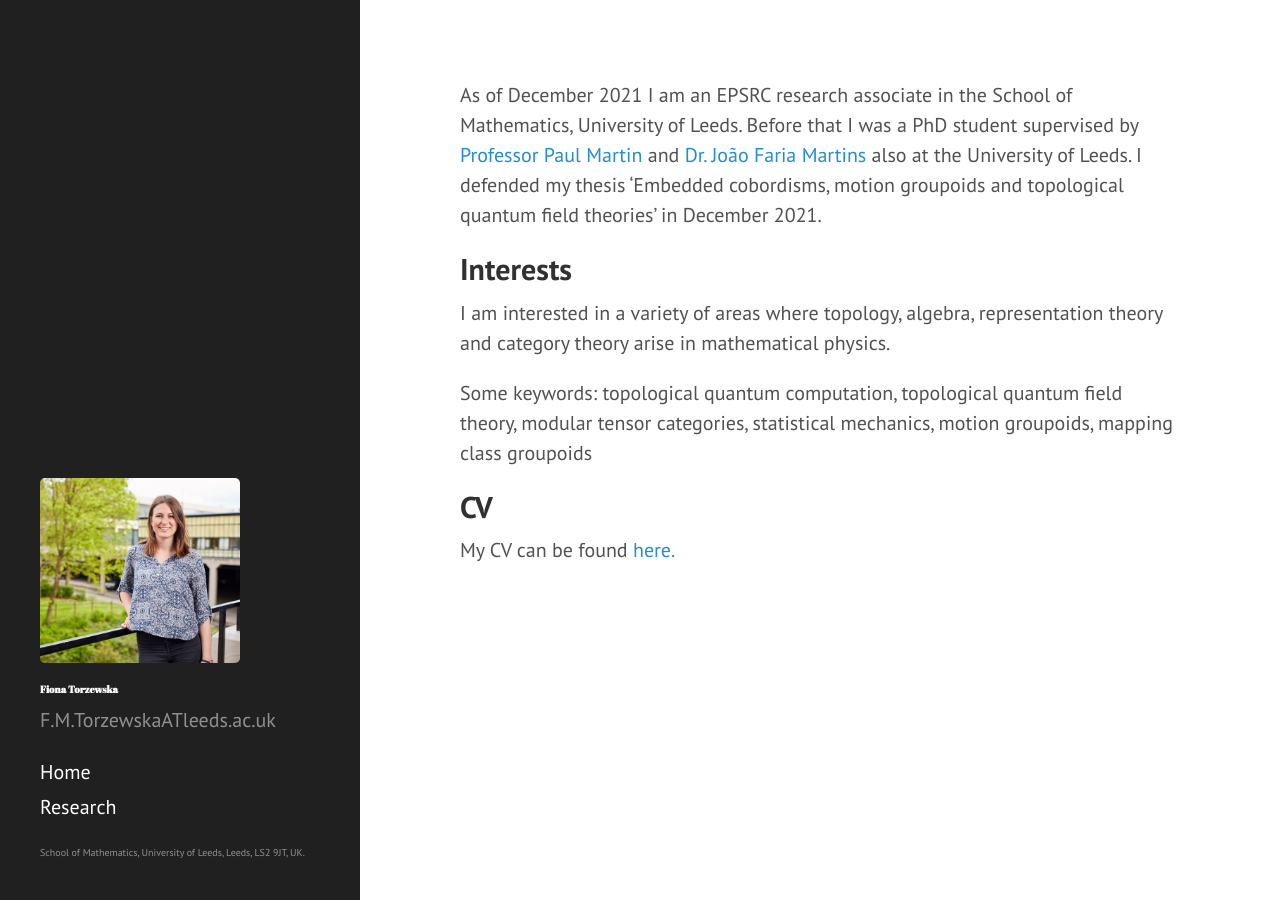
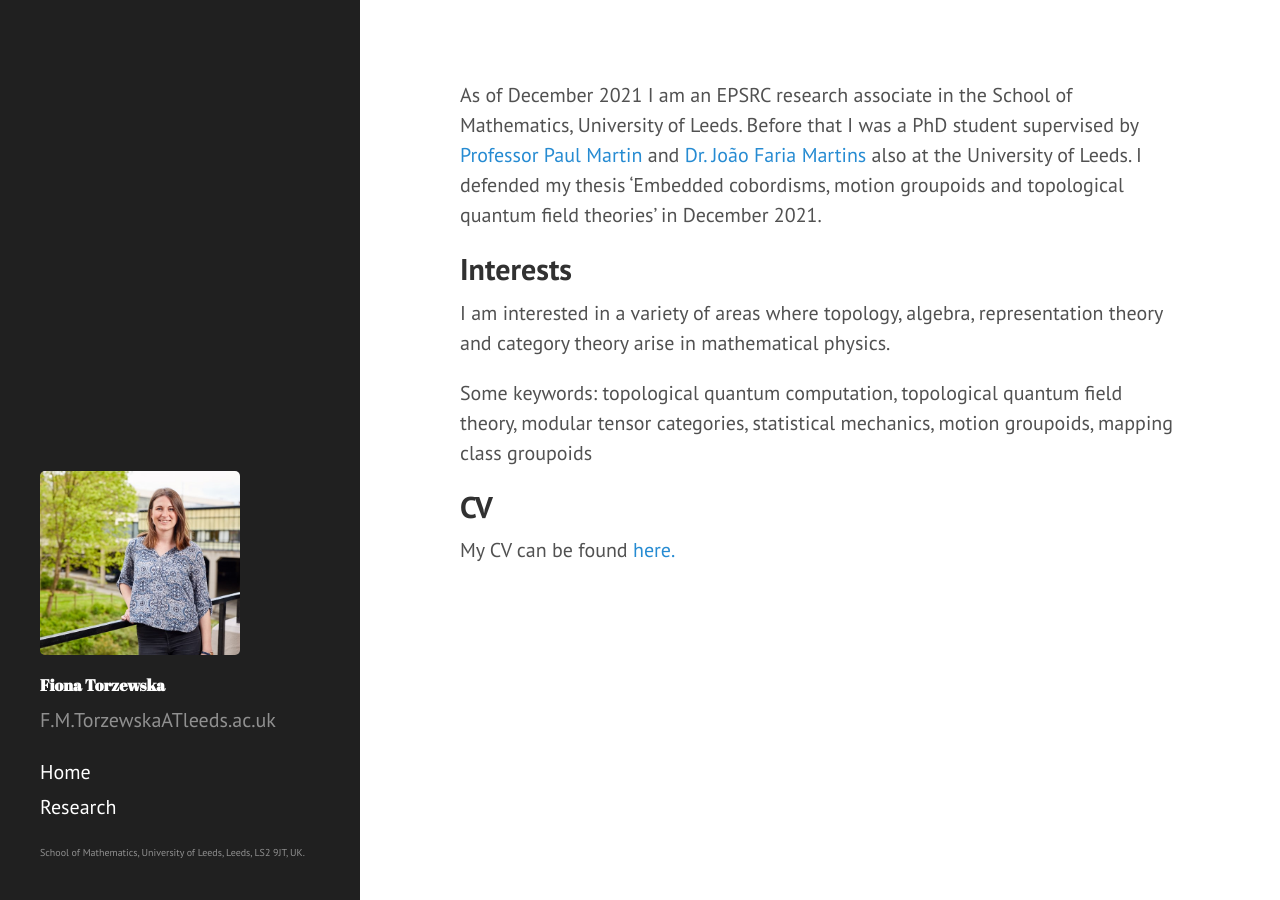
Before and after one commit to fionatorzewska/fionatorzewska.github.io, a Jekyll site: the page built from index.md, in a window 1280 px wide. Built offline with Jekyll 4.4.1, drawn with Linux system fonts in a browser that asks for light colours; Markdown is read by kramdown in place of the engine named in the settings; the list of posts is cut into pages by our own code.

Commit message:
Update sidebar.html

```diff
--- a/_includes/sidebar.html
+++ b/_includes/sidebar.html
@@ -1,8 +1,8 @@
 <div class="sidebar">
   <div class="container sidebar-sticky">
     <div class="sidebar-about">
-      <img src="Images/Me.jpg" width="200" align="middle">
-      <h1 style="font-size:50%">
+      <img src="Images/Me.jpg" width="200" align="top">
+      <h1 style="font-size:80%">
         <a href="{{ '/' | relative_url }}">
           {{ site.title }}
         </a>
```
